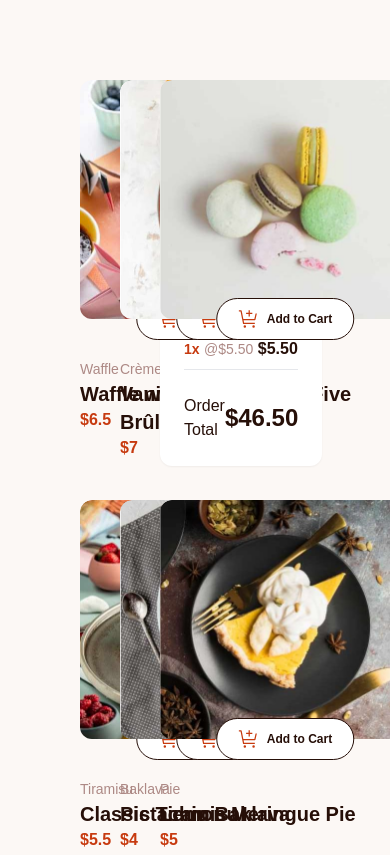
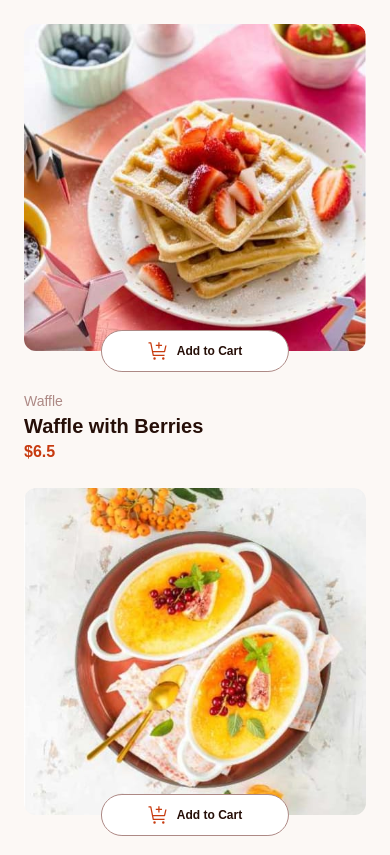
Before and after one commit to softexrecifepe/product-list-with-cart-web, a website built with Vite: page index.html in a window 390 px wide. Shown: the top 855 px of the page. Built offline with nearby package versions, Linux system fonts and the light colour scheme; files whose address does not match are found by name.

Commit message:
feat: torna a interface responsiva

```diff
--- a/index.html
+++ b/index.html
@@ -13,9 +13,9 @@
 </head>
 
 <body>
-  <main class="p-20 flex justify-between">
+  <main class="p-6 flex flex-col gap-10 xl:p-20 xl:flex xl:flex-row">
     <!-- componente `Product List` -->
-    <ul id="product-list" class="grid grid-cols-3 gap-10">
+    <ul id="product-list" class="flex flex-col gap-6 items-center xl:grid xl:grid-cols-3 xl:gap-8">
       <!-- componente `Product` -->
       <!-- <li>
         <div class="rounded-xl overflow-hidden flex flex-col border border-black h-[270px] w-[250px]">
@@ -35,7 +35,7 @@
     </ul>
 
     <!-- componente `Cart` -->
-    <div id="cart-container" class="w-[340px] flex flex-col h-fit rounded-xl shadow-sm bg-white px-6 py-6">
+    <div id="cart-container" class="xl:w-[340px] flex flex-col h-fit rounded-xl shadow-sm bg-white px-6 py-6">
       <h2 class="product-price text-2xl mb-4">Your Cart (<span id="total-quantity-text">0</span>)</h2>
       <ul>
         <li class="border-b py-2 flex flex-col gap-1">
--- a/src/entities/product.ts
+++ b/src/entities/product.ts
@@ -26,8 +26,8 @@ export class Product {
     productHTML.id = this._id;
 
     productHTML.innerHTML = `
-        <div class="rounded-xl overflow-hidden flex flex-col w-[250px]">
-          <div class="mb-10 relative h-full">
+        <div class="rounded-xl overflow-hidden flex flex-col xl:w-[250px]">
+          <div class="mb-10 relative h-full w-fit">
             <img src=${this._imageUrl} class="rounded-xl"/>
             <button id="button-add-to-cart" type="button" class="button rounded-full border font-semibold text-xs bg-white flex items-center justify-center gap-2">
               <svg xmlns="http://www.w3.org/2000/svg" width="21" height="20" fill="none" viewBox="0 0 21 20"><g fill="#C73B0F" clip-path="url(#a)"><path d="M6.583 18.75a1.25 1.25 0 1 0 0-2.5 1.25 1.25 0 0 0 0 2.5ZM15.334 18.75a1.25 1.25 0 1 0 0-2.5 1.25 1.25 0 0 0 0 2.5ZM3.446 1.752a.625.625 0 0 0-.613-.502h-2.5V2.5h1.988l2.4 11.998a.625.625 0 0 0 .612.502h11.25v-1.25H5.847l-.5-2.5h11.238a.625.625 0 0 0 .61-.49l1.417-6.385h-1.28L16.083 10H5.096l-1.65-8.248Z"/><path d="M11.584 3.75v-2.5h-1.25v2.5h-2.5V5h2.5v2.5h1.25V5h2.5V3.75h-2.5Z"/></g><defs><clipPath id="a"><path fill="#fff" d="M.333 0h20v20h-20z"/></clipPath></defs></svg>
--- a/src/styles/_components.scss
+++ b/src/styles/_components.scss
@@ -23,5 +23,5 @@
   left: 50%;
   transform: translate(-50%, 50%);
   color: $text-color-1;
-  border-color: $text-color-1;
+  border-color: $text-color-2;
 }
```
